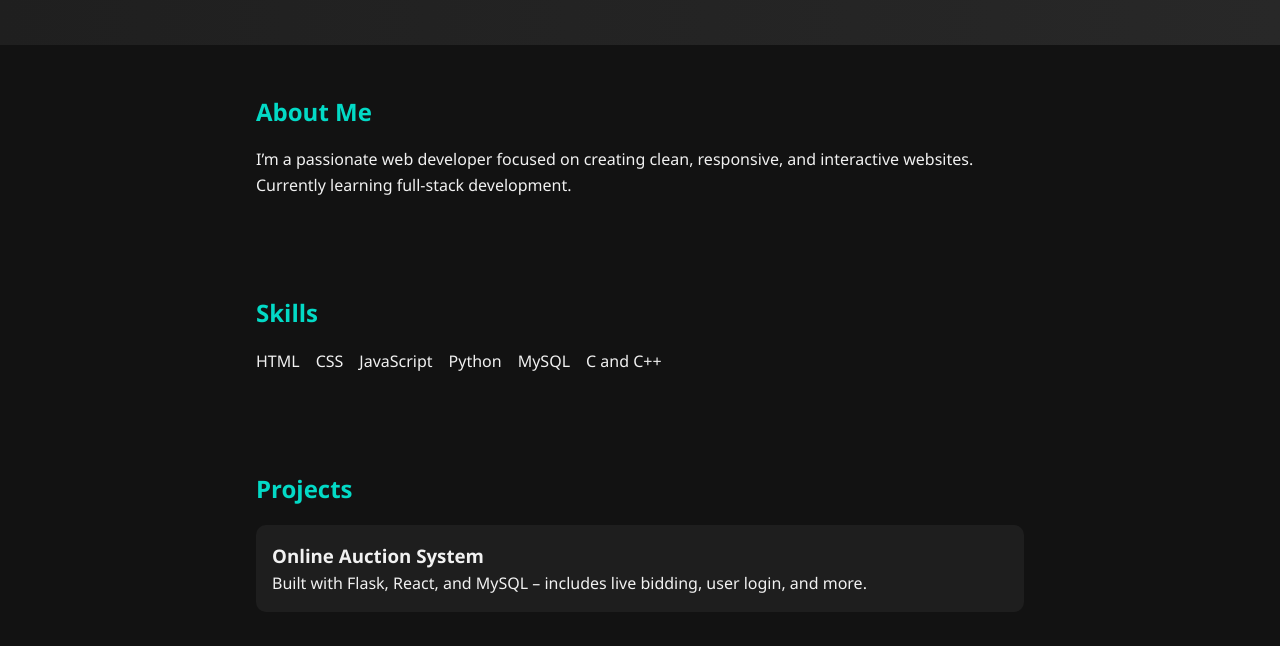
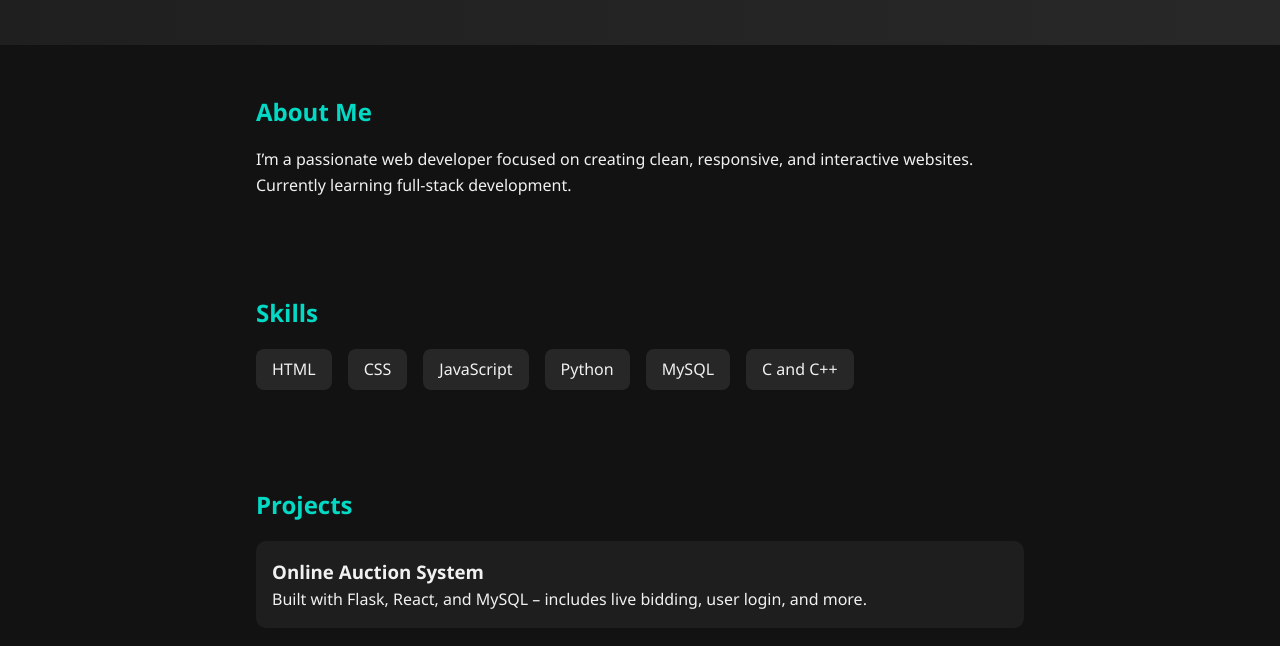
Before and after one commit to oj5904/Portfolio, a plain HTML site: page index.html in a window 1280 px wide. Shown: the part 154-800 px from the top of the page. Drawn offline with Linux system fonts and the light colour scheme.

Commit message:
style.css

```diff
--- a/style.css
+++ b/style.css
@@ -43,11 +43,18 @@
     gap: 1rem;
     list-style: none;
   }
+.skills li {
+  background: #272727;
+  padding: 0.5rem 1rem;
+  border-radius: 8px;
+}
+
   .skills li: hover {
   background: #03dac6;
   color: #121212;
   transition: 0.3s;
 }
+
 
   .project-card {
     background: #1e1e1e;
```
